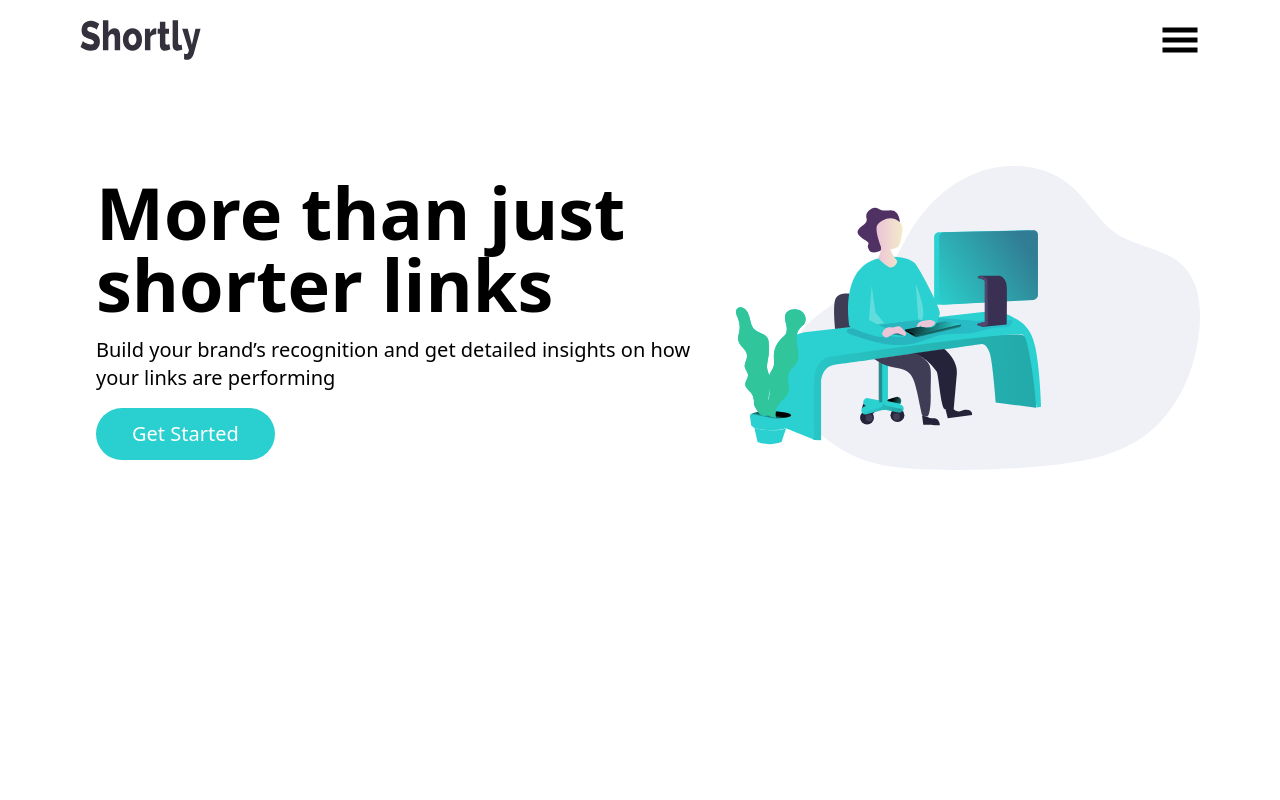
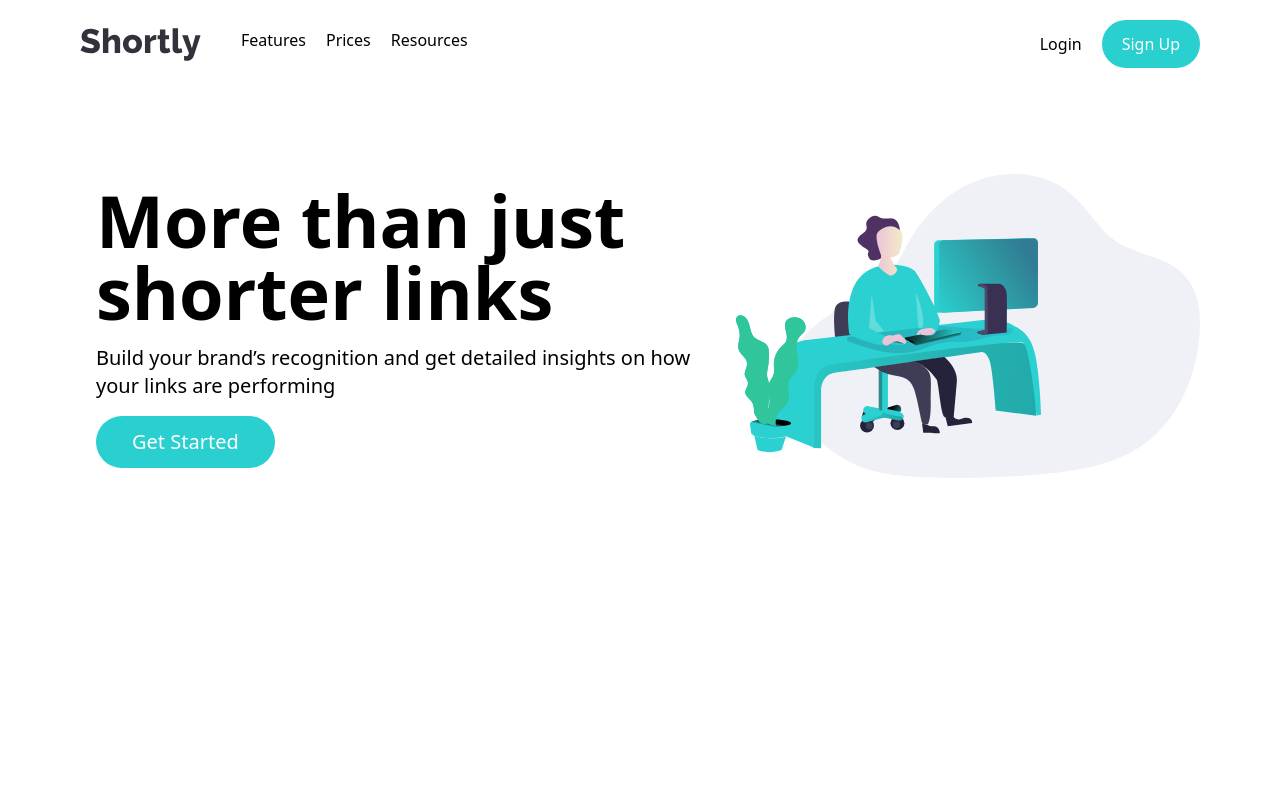
Before and after one commit to whalay/Url-shortening, a React (Vite) app: page / in a window 1280 px wide. Shown: the top 800 px of the page. Built offline with nearby package versions, Linux system fonts and the light colour scheme.

Commit message:
added the nav section

```diff
--- a/src/components/Navbar.jsx
+++ b/src/components/Navbar.jsx
@@ -9,17 +9,29 @@ const Navbar = () => {
   const [showNav, setShowNav] = useState(false);
 
   const navHandler = () => {
-    setShowNav((showNav) => (!showNav));
+    setShowNav((showNav) => !showNav);
   };
 
   return (
-    <section className="flex justify-between md:px-20  p-5">
+    <section className="flex justify-between md:px-20  p-5 items-center">
+      <div className="flex gap-10">
+        <img src={logo} alt="" />
+        <ul className="flex gap-5">
+          <li>Features</li>
+          <li>Prices</li>
+          <li>Resources</li>
+        </ul>
+      </div>
 
-      <img src={logo} alt="" />
+      <div className="flex ">
+        <GiHamburgerMenu onClick={navHandler} className="w-10 h-10 md:hidden" />
+        <ul className="flex gap-5 items-center">
+          <li>Login</li>
+          <li className="bg-Cyan px-5 py-3  font-semi-bold   text-white rounded-full ">Sign Up</li>
+        </ul>
+      </div>
 
-      <GiHamburgerMenu onClick={navHandler} className="w-10 h-10" />
-
-     {showNav &&  <MobileNav navHandler ={navHandler} />}
+      {showNav && <MobileNav navHandler={navHandler} />}
     </section>
   );
 };
```
